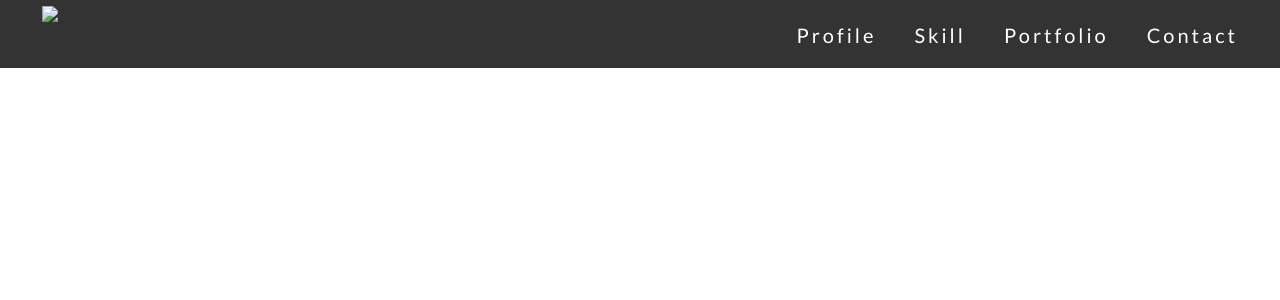
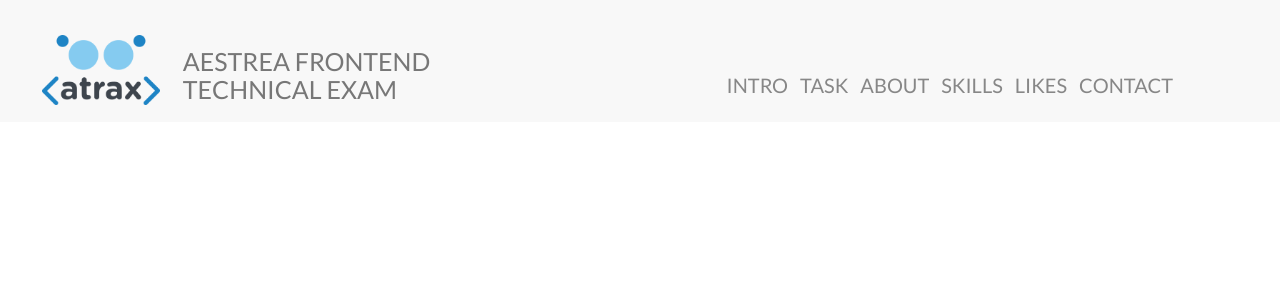
Before and after one commit to rensexam/rensexam.github.io, a Jekyll site: the page built from index.html, in a window 1280 px wide. Shown: the top 300 px of the page. Built offline with Jekyll 4.4.1, drawn with Linux system fonts in a browser that asks for light colours.

Commit message:
added navbar design

```diff
--- a/_includes/front/navbar.html
+++ b/_includes/front/navbar.html
@@ -4,8 +4,10 @@
                 <div id="home-nav" class="navbar-brand">
                     <a href="/">
                         <img src="{{ 'img/brand-logo.png' | prepend: site.baseurl }}" class="brand-logo-small"/>
-
                     </a>
+                    <h4>
+                    AESTREA FRONTEND<br>TECHNICAL EXAM
+                    </h4>
                 </div>
                 <button type="button" class="navbar-toggle collapsed" data-toggle="collapse" data-target="#nav-links">
                         <span class="sr-only">Toggle navigation</span>
@@ -17,10 +19,12 @@
         <div class="navbar-collapse collapse" id="nav-links">
                 <div class="navbar-right">
                     <ul class="nav navbar-nav">
-                        <li><a href="#profile">Profile</a></li>
-                        <li><a href="#skill">Skill</a></li>
-                        <li><a href="#work">Portfolio</a></li>
-                        <li><a href="#contact">Contact</a></li>
+                        <li><a href="#profile">INTRO</a></li>
+                        <li><a href="#skill">TASK</a></li>
+                        <li><a href="#work">ABOUT</a></li>
+                        <li><a href="#contact">SKILLS</a></li>
+                        <li><a href="#contact">LIKES</a></li>
+                        <li><a href="#contact">CONTACT</a></li>
                     </ul>
                 </div>
         </div>
--- a/_sass/front.scss
+++ b/_sass/front.scss
@@ -3,17 +3,18 @@ body {
   font-family: 'Lato', serif;
 }
 
-#mock-up {
-  background-image: url('/img/mock.jpg');
+#mock-up{
+  background-image: url('/aestrea.jpg');
   opacity: 0.8;
-  height: 3285px;
-  width: auto;
+  background-size: cover;
 }
 /* colors */
 $white: #fff;
 $black: #000;
 $gray: #333333;
 $skyblue: #0FB5B3;
+$navbar-text: #878787;
+$navbar-text-active: #3a93cc;
 
 .text-center {
   text-align: center;
@@ -39,7 +40,6 @@ a:focus {
 
 nav {
   &#navbar-header{
-    background-color: $gray;
     border-color: transparent;
 
   &.navbar-visible {
@@ -51,12 +51,12 @@ nav {
   }
 
   &.navbar {
-    min-height: 68px;
+    min-height: 122px;
     transition: linear 0.25s;
   }
 
     a {
-      color: $white;
+      color: $navbar-text;
       text-decoration: none;
     }
 
@@ -68,7 +68,7 @@ nav {
       .navbar-header{
 
         .navbar-brand {
-          height: 66px;
+          height: 70px;
           padding-top: 0;
           padding-bottom: 0;
           line-height: 55px;
@@ -79,14 +79,20 @@ nav {
 
             img {
               top: auto;
-              margin-top: 6px;
+              margin-top: 35px;
               float: left;
 
               &.brand-logo-small {
-                height: 55px;
+                height: 70px;
               }
             }
 
+          }
+
+          h4 {
+            float: left;
+            margin: 48px 23px 0px;
+            font-size: 25px;
           }
 
         }
@@ -101,7 +107,8 @@ nav {
         border-color: transparent;
 
         .navbar-right {
-          margin-right: 30px;
+          margin-top:50px;
+          margin-right: 95px;
 
           ul {
             &.nav {
@@ -109,19 +116,21 @@ nav {
               width: 100%;
 
               li {
-                padding: 25px 0px 0px 8px;
-                margin-top: 0px;
+                padding: 25px 0px 0px 0px;
+                margin-right: 0px;
 
                 a {
                   display: inline;
                   padding: 0;
-                  color: $white;
+                  color: $navbar-text;
                   font-size: 20px;
-                  letter-spacing: 3px;
+                  letter-spacing: 0px;
                 }
-
+                &:hover{
+                  color: navbar-text-active
+                }
                 &:not(:last-child) {
-                  margin-right: 30px;
+                  margin-right: 12px;
                 }
               }
             }
```
Also changed, not shown: about.md (deleted, +0 -11 lines), img/brand-logo.png (renamed from img/header-logo.png), 1 other file.
